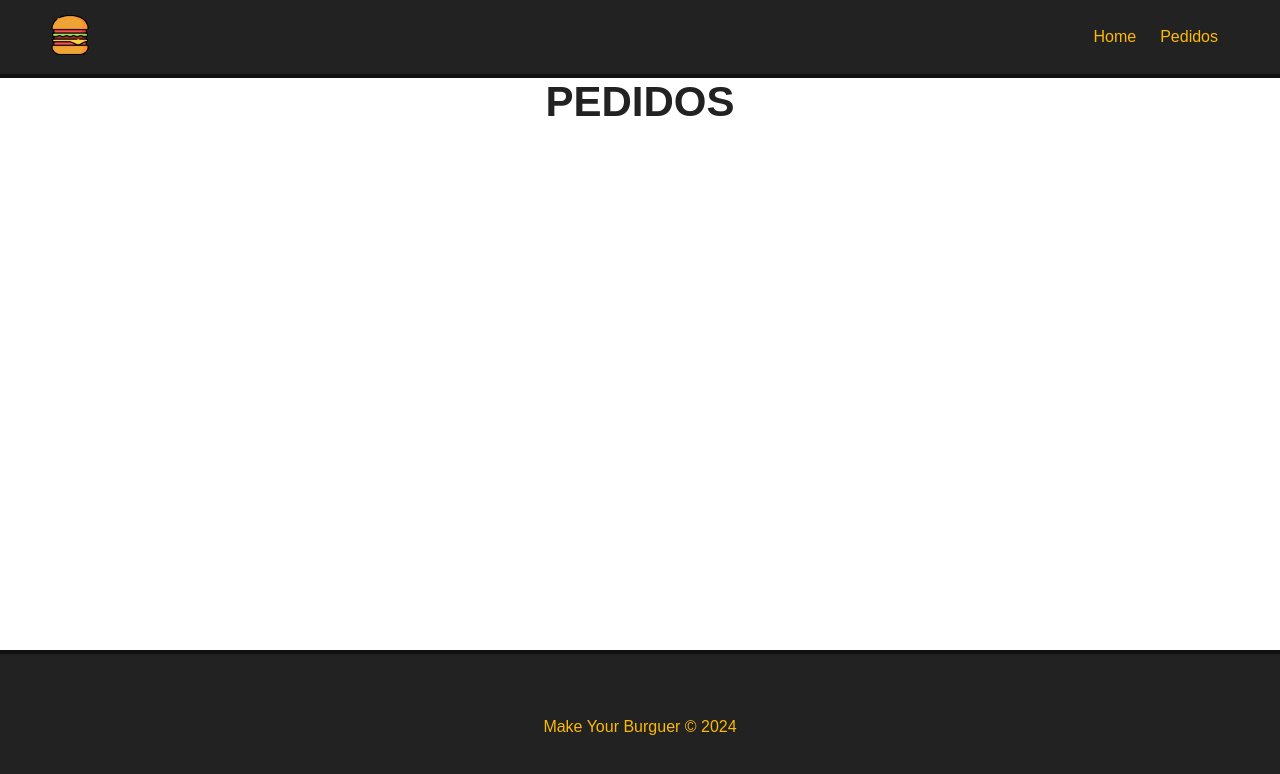
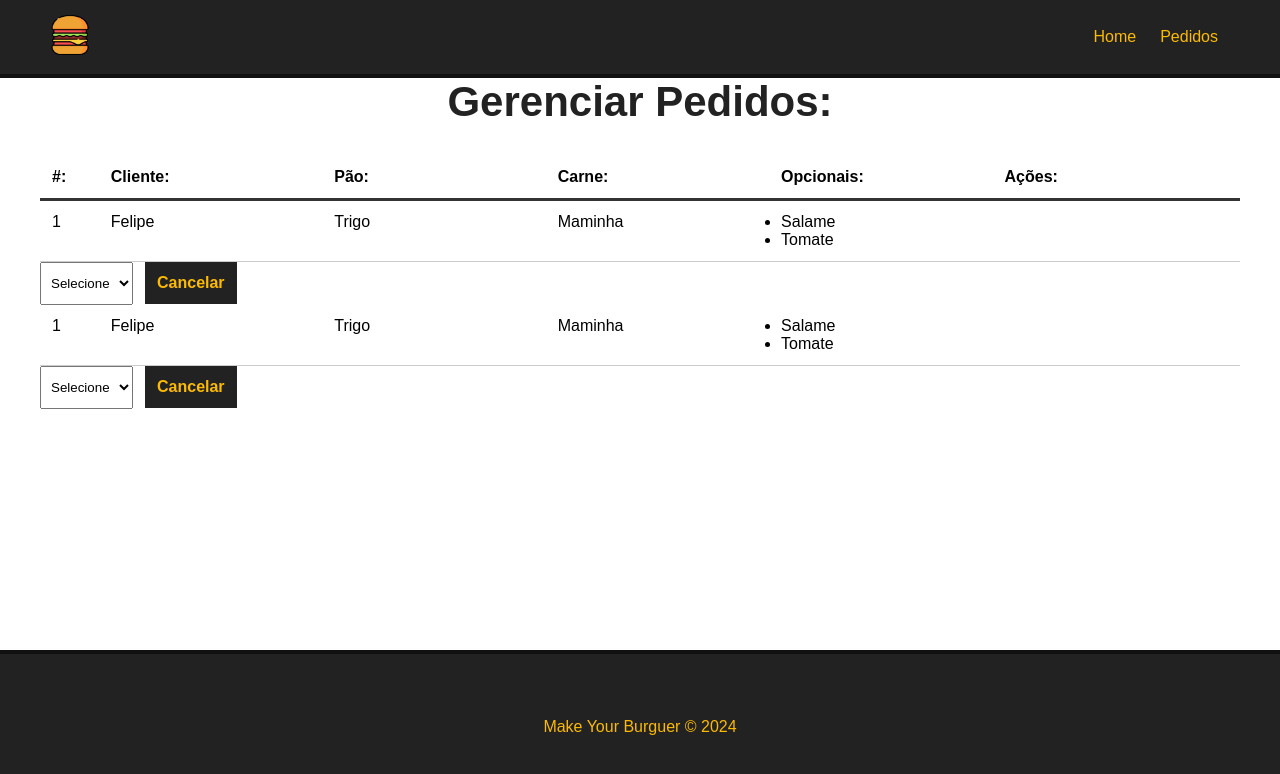
Before and after one commit to Felipedev2-0/your_burguer, a Vue app: page /pedidos in a window 1280 px wide. Shown: the top 774 px of the page. Built offline with nearby package versions, Linux system fonts and the light colour scheme.

Commit message:
ajuste no dashboard

```diff
--- /dev/null
+++ b/src/components/Dashboard.vue
@@ -0,0 +1,117 @@
+<template>
+  <div id="burger-table">
+    <div>
+      <div id="burger-table-heading">
+        <div class="order-id">#:</div>
+        <div>Cliente:</div>
+        <div>Pão:</div>
+        <div>Carne:</div>
+        <div>Opcionais:</div>
+        <div>Ações:</div>
+      </div>
+    </div>
+    <div id="burger-table-rows">
+      <div class="burger-table-row">
+        <div class="order-number">1</div>
+        <div>Felipe</div>
+        <div>Trigo</div>
+        <div>Maminha</div>
+        <div>
+          <ul>
+            <li>Salame</li>
+            <li>Tomate</li>
+          </ul>
+        </div>
+      </div>
+      <div>
+        <select name="status" class="status">
+          <option value="">Selecione</option>
+        </select>
+        <button class="delete-btn">Cancelar</button>
+      </div>
+    </div>
+    <div class="burger-table-row">
+      <div class="order-number">1</div>
+      <div>Felipe</div>
+      <div>Trigo</div>
+      <div>Maminha</div>
+      <div>
+        <ul>
+          <li>Salame</li>
+          <li>Tomate</li>
+        </ul>
+      </div>
+    </div>
+    <div>
+      <select name="status" class="status">
+        <option value="">Selecione</option>
+      </select>
+      <button class="delete-btn">Cancelar</button>
+    </div>
+  </div>
+
+</template>
+
+<script>
+export default {
+
+}
+</script>
+
+<style scoped>
+#burger-table {
+  max-width: 1200px;
+  margin: 0 auto;
+}
+
+#burger-table-heading,
+#burger-table-rows,
+.burger-table-row {
+  display: flex;
+  flex-wrap: wrap;
+}
+
+#burger-table-heading {
+  font-weight: bold;
+  padding: 12px;
+  border-bottom: 3px solid #333;
+}
+
+#burger-table-heading div,
+.burger-table-row div {
+  width: 19%;
+}
+
+.burger-table-row {
+  width: 100%;
+  padding: 12px;
+  border-bottom: 1px solid #ccc;
+}
+
+#burger-table-heading .order-id,
+.burger-table-row .order-number {
+  width: 5%;
+}
+
+select {
+  padding: 12px 6px;
+  margin-right: 12px;
+}
+
+.delete-btn {
+  background-color: #222;
+  color: #fcba03;
+  font-weight: bold;
+  border: 2px solid #222;
+  padding: 10px;
+  font-size: 16px;
+  margin: 0 auto;
+  cursor: pointer;
+  transition: .5s;
+}
+
+.delete-btn:hover {
+  background-color: transparent;
+  color: #222;
+}
+</style>
--- a/src/views/Pedidos.vue
+++ b/src/views/Pedidos.vue
@@ -1,5 +1,27 @@
 <template>
   <div class="main-container">
-    <h1>PEDIDOS</h1>
+    <h1>Gerenciar Pedidos:</h1>
+    <Dashboard/>
   </div>
 </template>
+
+
+<script>
+import Dashboard from '@/components/Dashboard.vue';
+
+
+
+export default{
+  name: "Pedidos",
+  components:{
+    Dashboard
+  }
+}
+
+
+</script>
+
+
+<style scoped>
+
+</style>
```
